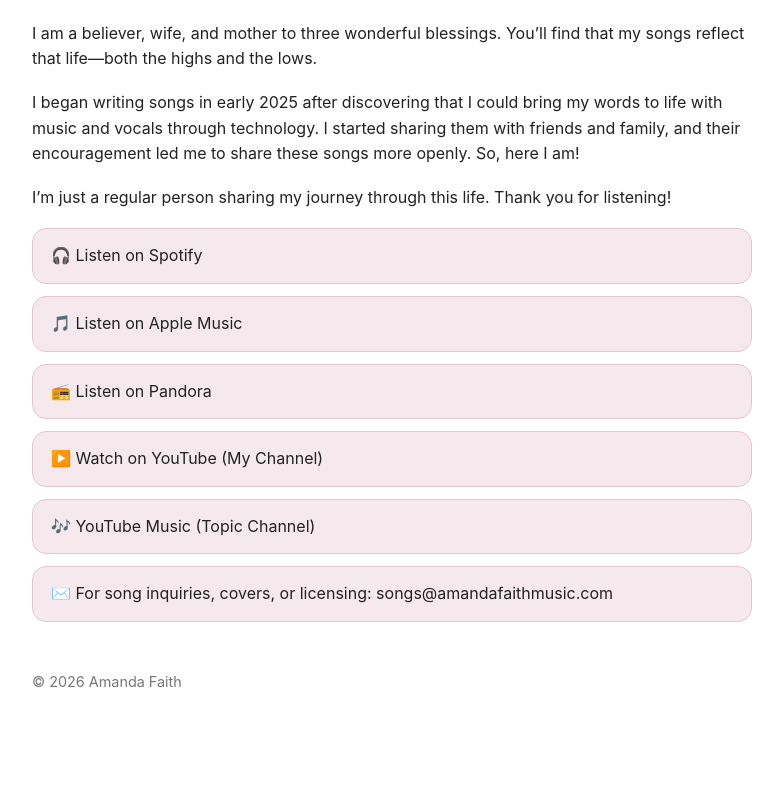
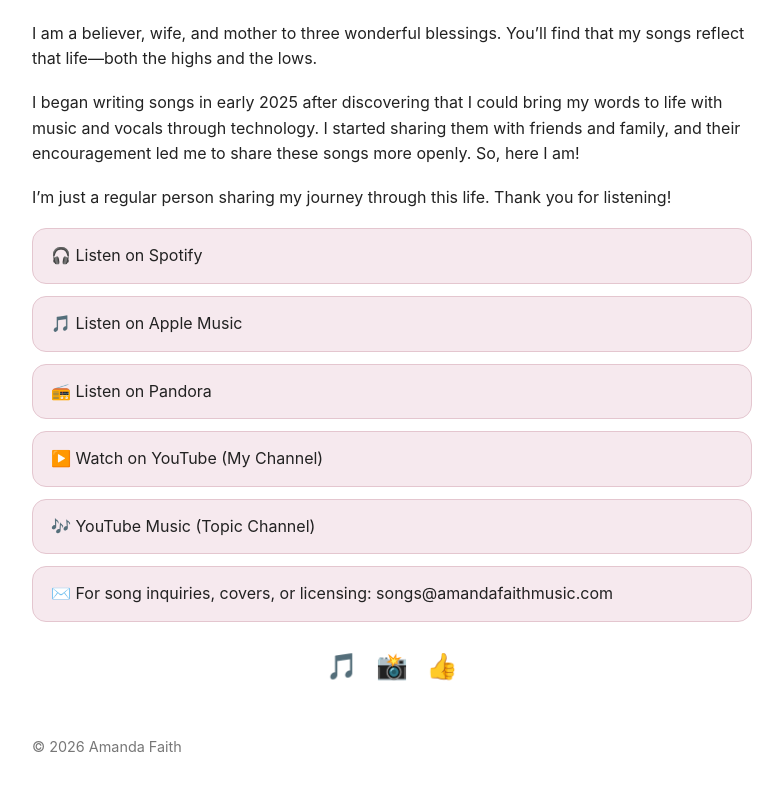
Before and after one commit to AmandaFaithCo/amandafaithco.github.io, a plain HTML site: page index.html in a window 1280 px wide. Shown: the part 170-960 px from the top of the page, without its empty margins (248-1031 px from the left). Before the commit the page ends 911 px from the top, so only its background shows below. Drawn offline with Linux system fonts and the light colour scheme.

Commit message:
Update index.html

```diff
--- a/index.html
+++ b/index.html
@@ -43,6 +43,22 @@
       font-size: 0.9rem;
       color: #777;
     }
+.socials {
+  margin-top: 24px;
+  display: flex;
+  justify-content: center;
+  gap: 18px;
+  font-size: 1.6rem;
+}
+
+.socials a {
+  text-decoration: none;
+  transition: transform 0.2s ease;
+}
+
+.socials a:hover {
+  transform: scale(1.15);
+}
   </style>
 </head>
 <body>
@@ -86,6 +102,11 @@ I’m just a regular person sharing my journey through this life. Thank you for
   ✉️ For song inquiries, covers, or licensing: songs@amandafaithmusic.com
 </a>
 
+  <div class="socials">
+  <a href="https://www.tiktok.com/@amanda.faith.music" target="_blank" aria-label="TikTok">🎵</a>
+  <a href="https://www.instagram.com/amanda.faith.music" target="_blank" aria-label="Instagram">📸</a>
+  <a href="https://www.facebook.com/share/1GMX8KFmQF/?mibextid=wwXIfr" target="_blank" aria-label="Facebook">👍</a>
+</div>
 
   <div class="footer">
     © <span id="year"></span> Amanda Faith
```
